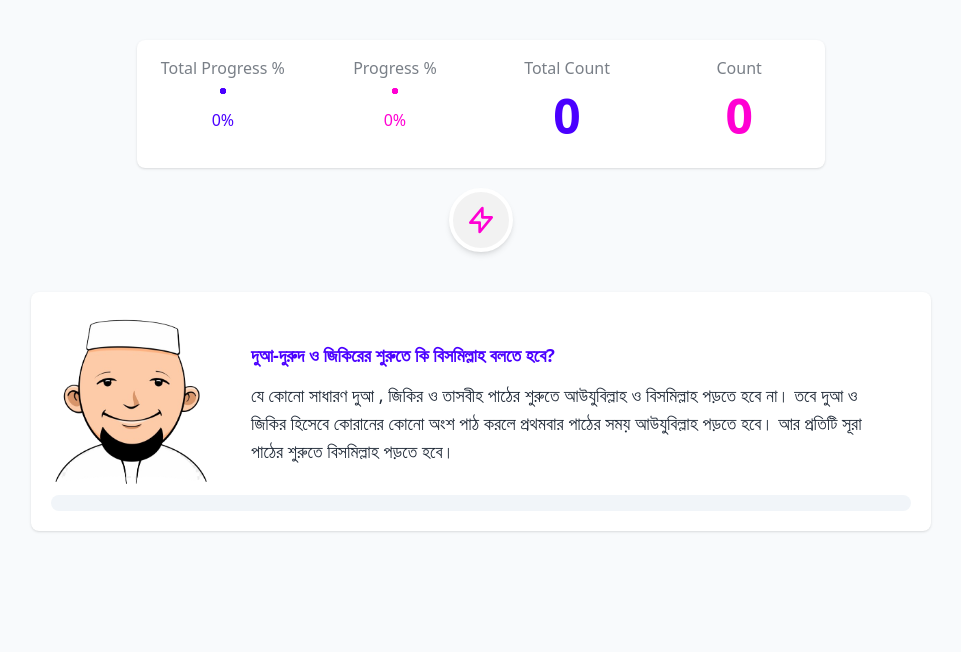
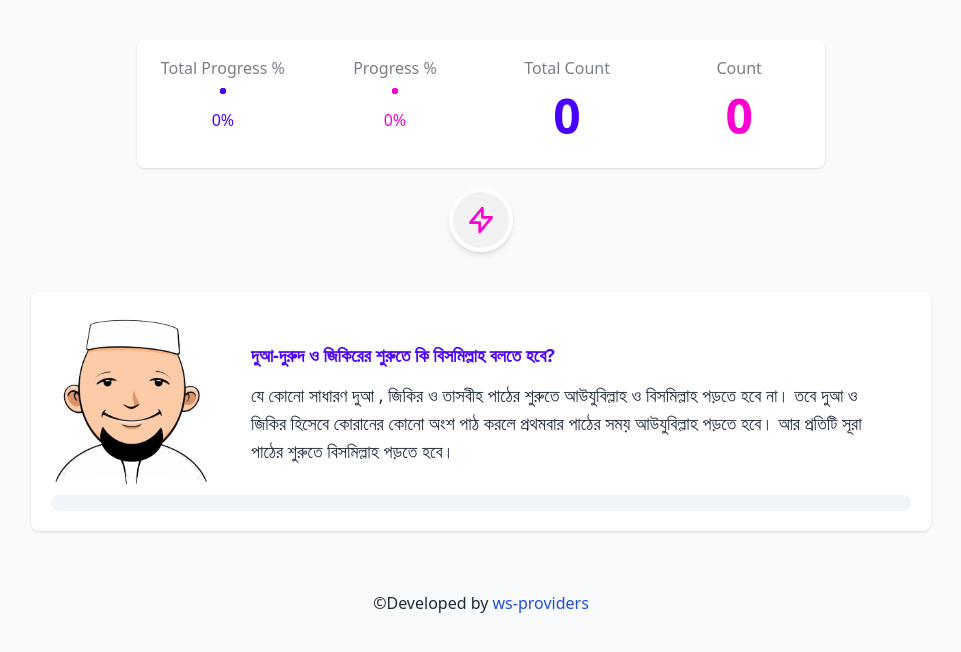
Before and after one commit to Zioun/-, a plain HTML site: page index.html in a window 1280 px wide. Shown: the whole page, without its empty margins (159-1120 px from the left). Drawn offline with nearby package versions, Linux system fonts and the light colour scheme; a web font is replaced by a local one.

Commit message:
successfully done :)

```diff
--- a/index.html
+++ b/index.html
@@ -90,6 +90,7 @@
                 </div>
             </div>
         </section>
+        <h5 class="text-center pb-5">&copy;Developed by <a class="text-blue-700" href="https://wsproviders.com" target="_blank">ws-providers</a></h5>
     </main>
     <script src="js/main.js"></script>
 </body>
```
